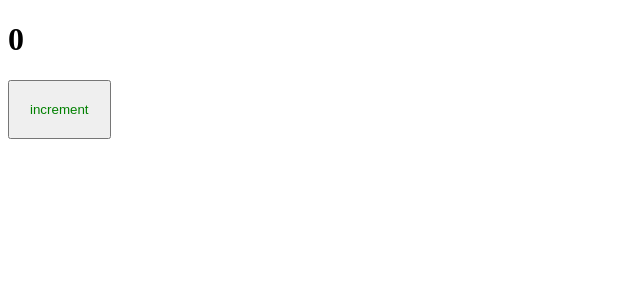
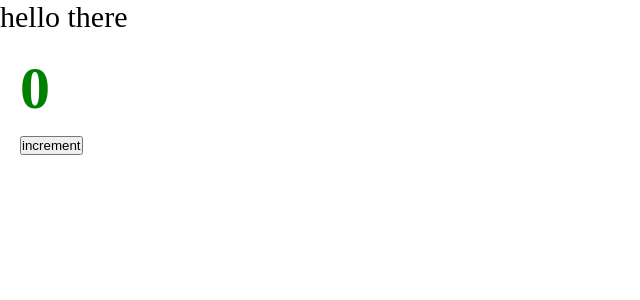
Before and after one commit to ylsv/multifunctional-app, a React app: page / in a window 1280 px wide. Shown: the top 300 px of the page, without its empty margins (0-640 px from the left). Built offline with nearby package versions, Linux system fonts and the light colour scheme.

Commit message:
1-5 Настраиваем css modules

```diff
--- a/package.json
+++ b/package.json
@@ -12,13 +12,14 @@
   "author": "",
   "license": "ISC",
   "devDependencies": {
-    "@types/node": "^17.0.21",
+    "@types/node": "^17.0.45",
     "@types/react": "^17.0.39",
     "@types/react-dom": "^17.0.11",
     "@types/webpack": "^5.28.0",
     "@types/webpack-dev-server": "^4.7.2",
     "css-loader": "^6.6.0",
     "html-webpack-plugin": "^5.5.0",
+    "mini-css-extract-plugin": "^2.5.3",
     "sass": "^1.49.9",
     "sass-loader": "^12.6.0",
     "style-loader": "^3.3.1",
--- /dev/null
+++ b/src/App.tsx
@@ -0,0 +1,14 @@
+import React from 'react';
+import {Counter} from "./components/Counter";
+import './index.scss'
+
+const App = () => {
+    return (
+        <div className="app">
+            hello there
+            <Counter />
+        </div>
+    );
+};
+
+export default App;
--- a/src/components/Conuter.tsx
+++ /dev/null
@@ -1,14 +0,0 @@
-import React, {useState} from 'react';
-import './Counter.scss'
-
-export const Conuter = () => {
-    const [count, setConut] = useState(0)
-
-    const increment = () => setConut(prev => prev + 1)
-    return (
-        <div>
-            <h1>{count}</h1>
-            <button onClick={increment}>increment</button>
-        </div>
-    );
-};
--- a/src/components/Counter.scss
+++ b/src/components/Counter.module.scss
@@ -1,4 +1,4 @@
-button {
+.btn {
   padding: 20px;
   color: green;
 }
--- /dev/null
+++ b/src/components/Counter.tsx
@@ -0,0 +1,14 @@
+import React, {useState} from 'react';
+import classes from './Counter.module.scss'
+
+export const Counter = () => {
+    const [count, setCount] = useState(0)
+
+    const increment = () => setCount(prev => prev + 1)
+    return (
+        <div className={classes.btn}>
+            <h1>{count}</h1>
+            <button onClick={increment}>increment</button>
+        </div>
+    );
+};
--- /dev/null
+++ b/src/index.scss
@@ -0,0 +1,9 @@
+* {
+  margin: 0;
+  padding: 0;
+  box-sizing: border-box;
+}
+
+.app {
+  font-size: 30px;
+}
--- a/src/index.tsx
+++ b/src/index.tsx
@@ -1,9 +1,7 @@
 import {render} from "react-dom";
-import {Conuter} from "./components/Conuter";
+import App from "./App";
 
 render(
-    <div>
-        <Conuter />
-    </div>,
+    <App />,
     document.getElementById('root')
 )
```
Also changed, not shown: src/global.d.ts (added, +7 -0 lines), 4 other files (tests, documents, lock files or other folders).
